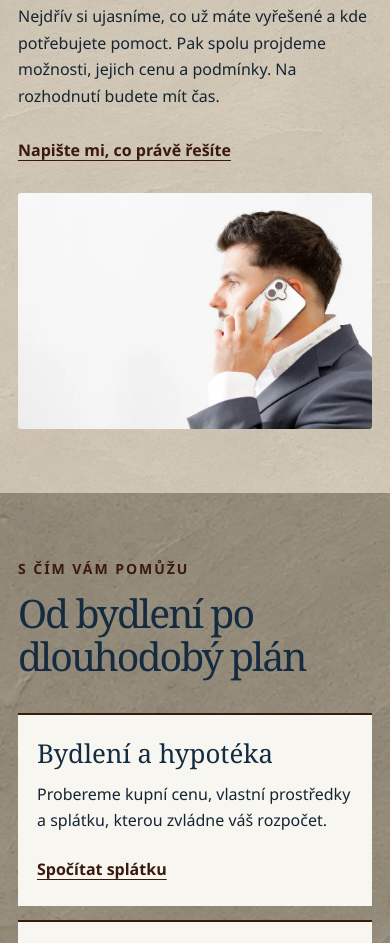
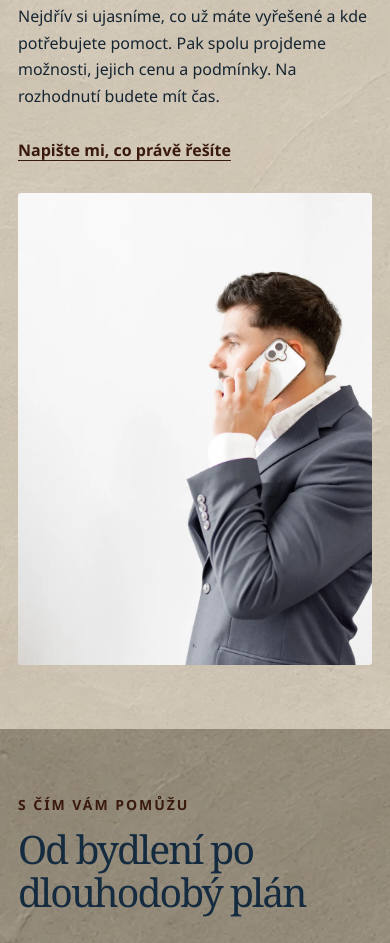
Before and after one commit to mnanalysiscz-collab/DanielNemecweb, a plain HTML site: page index.html in a window 390 px wide. Shown: the part 1146-2089 px from the top of the page. Drawn offline with Linux system fonts and the light colour scheme.

Commit message:
Use a tall portrait beside the about copy

```diff
--- a/index.html
+++ b/index.html
@@ -6,7 +6,7 @@
   <meta name="description" content="Daniel Němec, osobní finanční poradenství v Sokolově. Probereme bydlení, pojištění, rezervy i dlouhodobé finanční cíle.">
   <meta name="theme-color" content="#f8f6f1">
   <title>Daniel Němec | Osobní finanční poradenství</title>
-  <link rel="stylesheet" href="styles.css?v=portret-o-mne-1">
+  <link rel="stylesheet" href="styles.css?v=portret-o-mne-na-vysku">
   <script src="script.js?v=scroll-cisty-1" defer></script>
 </head>
 <body class="home-page">
--- a/styles.css
+++ b/styles.css
@@ -184,14 +184,14 @@ em { color: var(--accent); }
 }
 .plaster-section--light { --plaster-tone: var(--plaster-light-tone); }
 .about {
-  width: min(1380px, var(--home-content-width));
+  width: min(1160px, var(--home-content-width));
   display: grid;
-  grid-template-columns: minmax(0, 1.4fr) minmax(0, 1fr);
+  grid-template-columns: minmax(0, .88fr) minmax(0, 1fr);
   align-items: center;
   gap: clamp(30px, 5vw, 80px);
 }
 .portrait { margin: 0; }
-.portrait img { width: 100%; aspect-ratio: 3 / 2; object-fit: cover; object-position: center 26%; border-radius: 3px; }
+.portrait img { width: 100%; aspect-ratio: 3 / 4; object-fit: cover; object-position: center 26%; border-radius: 3px; }
 .about-copy p:not(.section-label), .contact-copy > p:not(.section-label) { max-width: 52ch; color: var(--muted); }
 .about-copy a { margin-top: 12px; }
 .services {
@@ -289,6 +289,7 @@ em { color: var(--accent); }
   .section-label { margin-bottom: 12px; }
   .about, .tools-inner, .contact { grid-template-columns: minmax(0, 1fr); }
   .about-copy { grid-row: 1; }
+  .portrait { width: min(100%, 440px); justify-self: center; }
 }
 @media (max-width: 440px) {
   .service-grid, .form-row { grid-template-columns: minmax(0, 1fr); }
```
